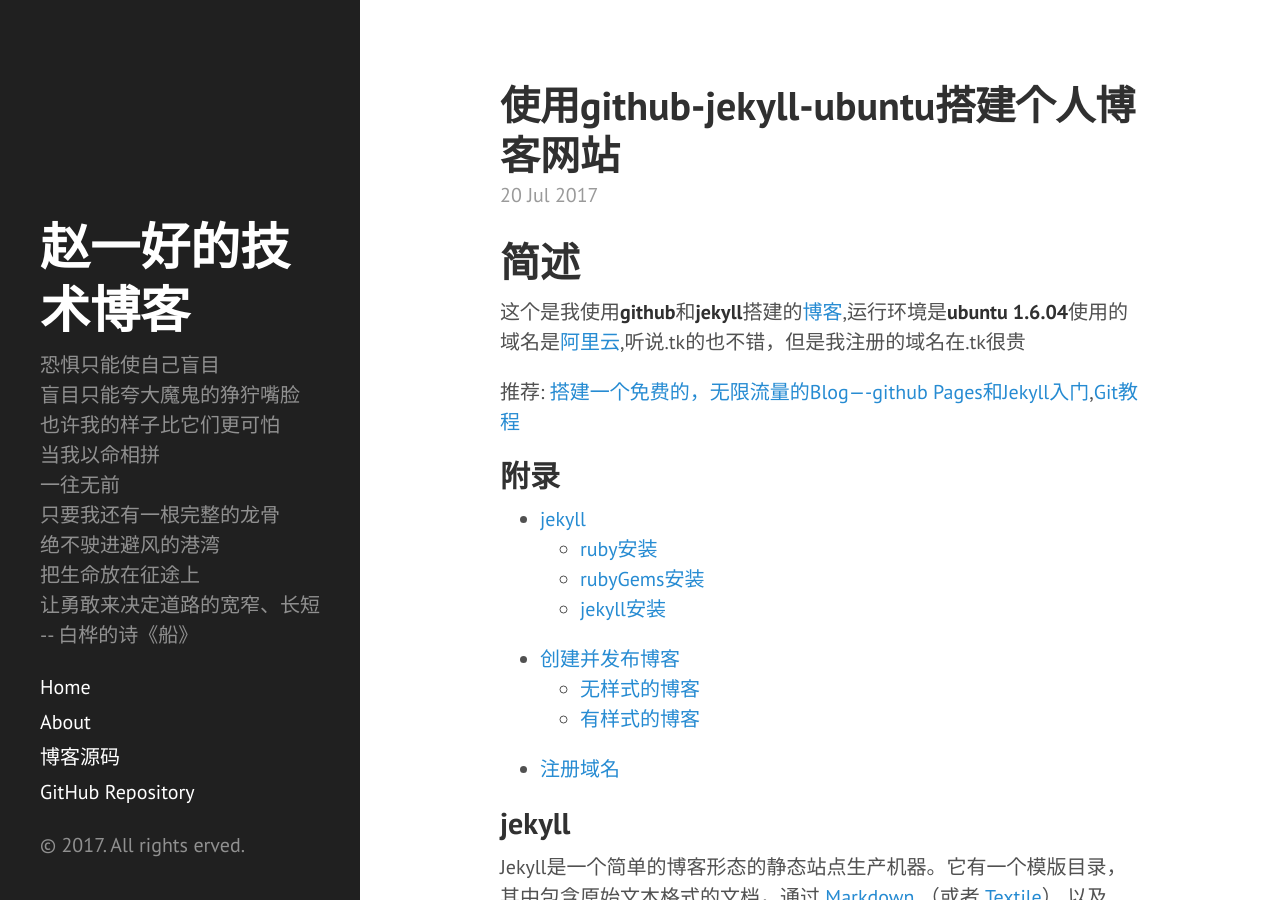
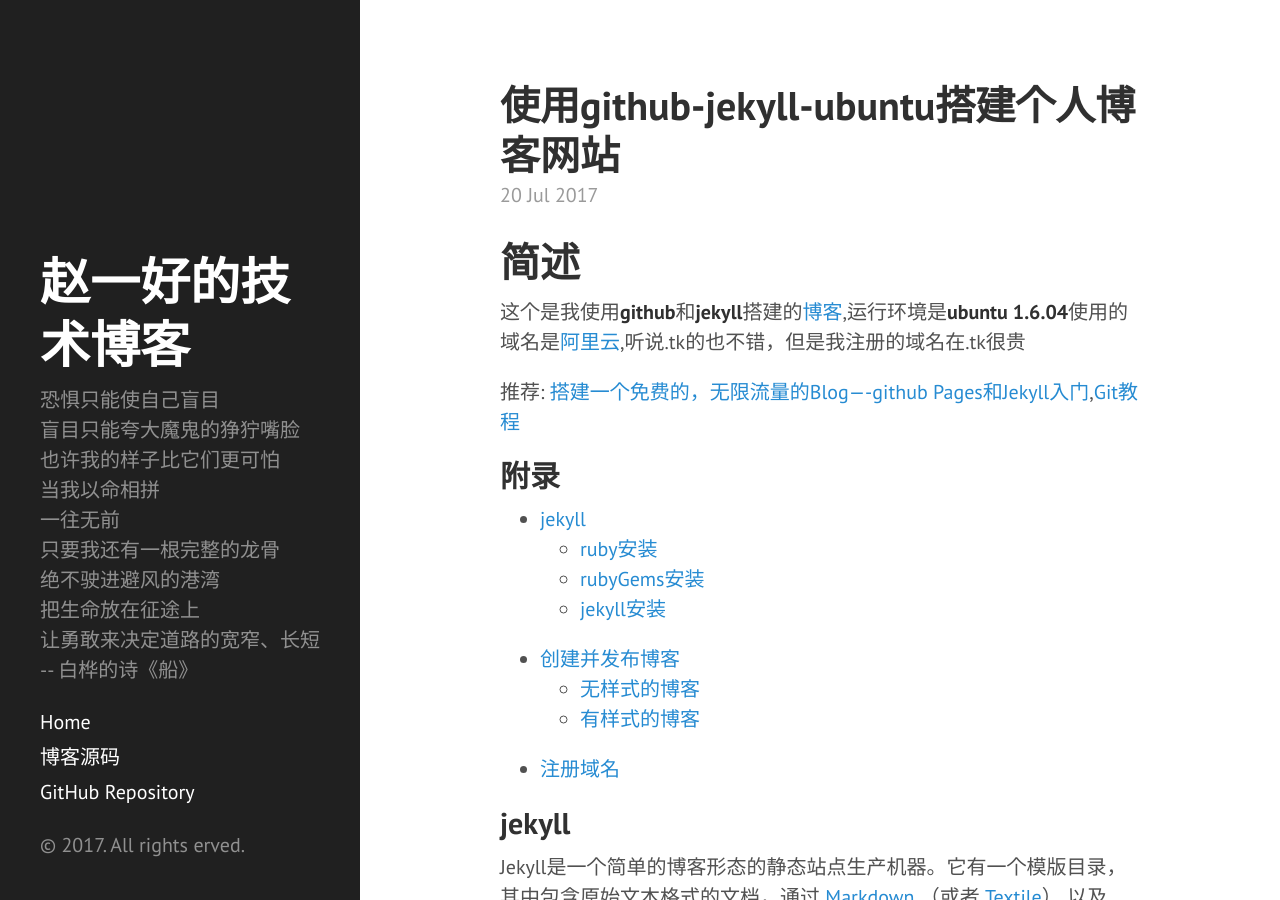
Before and after one commit to sihaiboli/Demo233.github.io, a Jekyll site: the page built from index.html, in a window 1280 px wide and 900 px high. Built offline with Jekyll 4.4.1, drawn with Linux system fonts in a browser that asks for light colours; Markdown is read by kramdown in place of the engine named in the settings; the list of posts is cut into pages by our own code.

Commit message:
fix sidebar page

```diff
--- a/_includes/sidebar.html
+++ b/_includes/sidebar.html
@@ -12,7 +12,7 @@
     <nav class="sidebar-nav">
       <a class="sidebar-nav-item{% if page.url == site.baseurl %} active{% endif %}" href="{{ site.baseurl }}">Home</a>
 
-      {% comment %}
+      <!--{% comment %}
         The code below dynamically generates a sidebar nav of pages with
         `layout: page` in the front-matter. See readme for usage.
       {% endcomment %}
@@ -24,7 +24,7 @@
             <a class="sidebar-nav-item{% if page.url == node.url %} active{% endif %}" href="{{ node.url }}">{{ node.title }}</a>
           {% endif %}
         {% endif %}
-      {% endfor %}
+      {% endfor %}-->
 
       <!--<a class="sidebar-nav-item" href="{{ site.github.repo }}/archive/v{{ site.version }}.zip">Download</a>-->
       <a class="sidebar-nav-item" href="{{ site.github.repo }}/archive/master.zip">博客源码</a>
```
